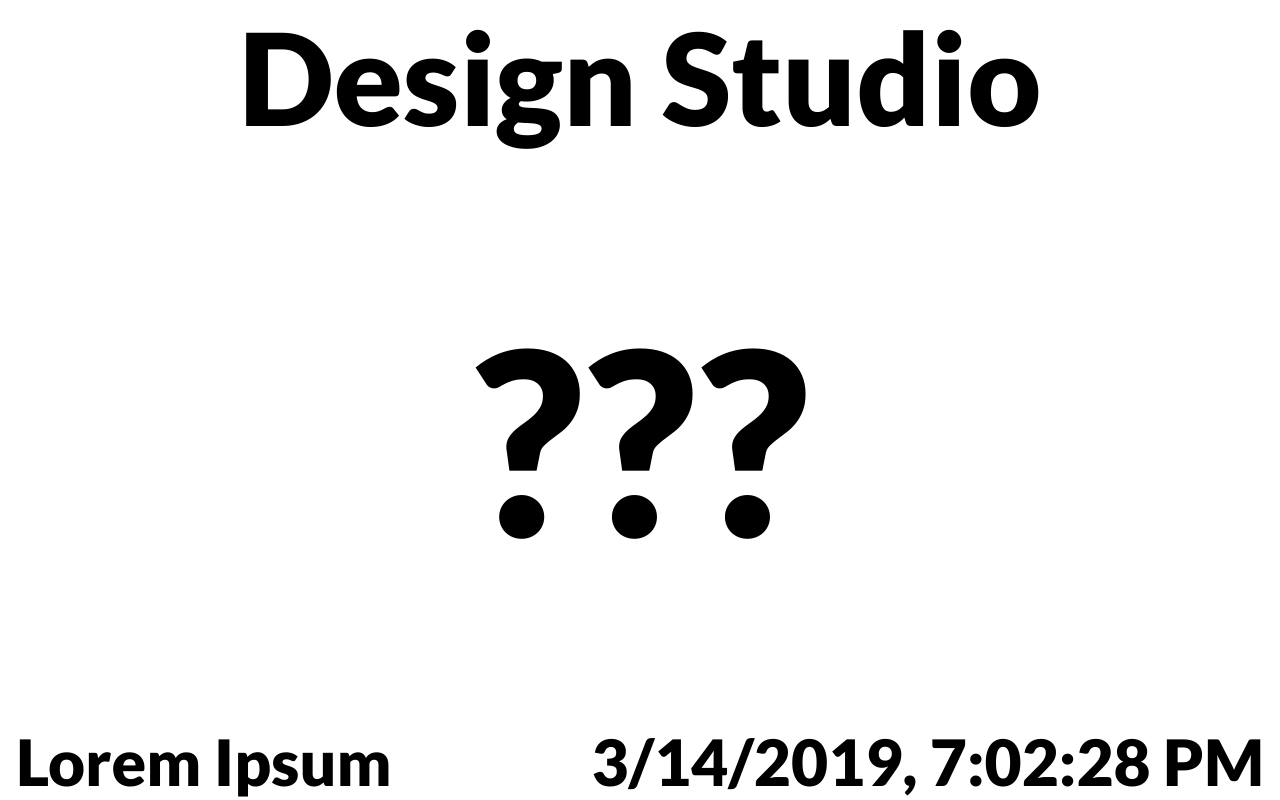
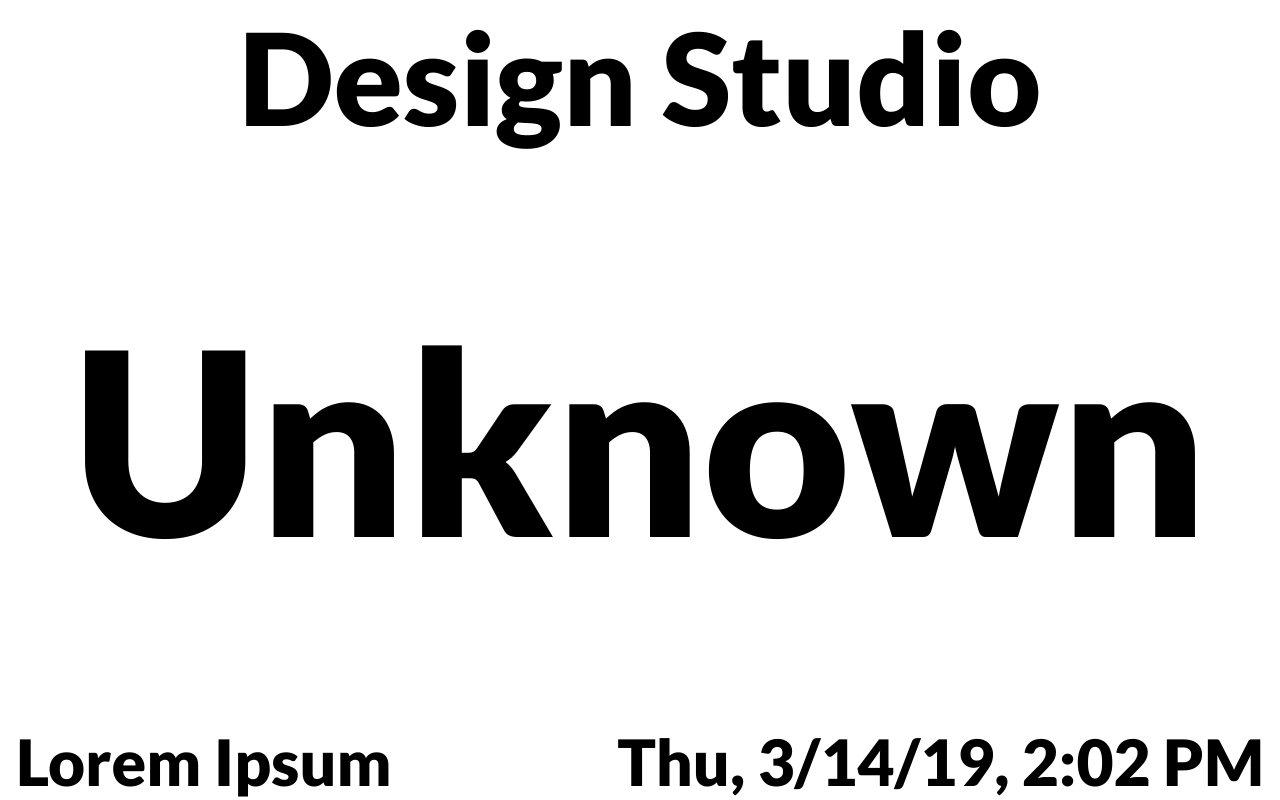
Before and after one commit to vanderbilt-design-studio/sign, a React (Create React App) app: page / in a window 1280 px wide. Built offline with nearby package versions, Linux system fonts and the light colour scheme.

Commit message:
CSS -> SCSS, start conditional formatting, finalize date format

```diff
--- a/src/App.tsx
+++ b/src/App.tsx
@@ -1,10 +1,30 @@
 import React, { Component } from "react";
 import "./App.css";
+import { Colors } from "./colors";
+
+const dateTimeOptions: Intl.DateTimeFormatOptions = {
+  timeZone: "America/Chicago",
+  weekday: "short",
+  day: "numeric",
+  month: "numeric",
+  hour: "numeric",
+  minute: "numeric",
+  year: "2-digit"
+};
+const dateTimeFormat: Intl.DateTimeFormat = new Intl.DateTimeFormat(
+  "en-US",
+  dateTimeOptions
+);
+
+interface IOpenMessage {
+  open: boolean;
+  mentor?: string;
+}
 
 interface ISignState {
   updateTimeIntervalId?: NodeJS.Timeout;
   timeString: string;
-  open?: boolean;
+  lastOpenMessage?: IOpenMessage;
 }
 
 class App extends Component<any, ISignState> {
@@ -15,7 +35,7 @@ class App extends Component<any, ISignState> {
   }
 
   private updateTime() {
-    this.setState({ timeString: new Date().toLocaleString("en-US") });
+    this.setState({ timeString: dateTimeFormat.format(new Date())});
   }
 
   public componentDidMount() {
@@ -30,10 +50,23 @@ class App extends Component<any, ISignState> {
 
   public render() {
     return (
-      <div className="app">
+      <div
+        className="app"
+        style={{
+          backgroundColor: this.state.lastOpenMessage
+            ? this.state.lastOpenMessage.open
+              ? Colors.GREEN
+              : Colors.RED
+            : Colors.WHITE
+        }}
+      >
         <h2>Design Studio</h2>
         <h1>
-          {!!this.state.open ? (this.state.open ? "Open" : "Closed") : "???"}
+          {this.state.lastOpenMessage
+            ? this.state.lastOpenMessage.open
+              ? "Open"
+              : "Closed"
+            : "Unknown"}
         </h1>
         <div className="row">
           <h3>Lorem Ipsum</h3>
```
Also changed, not shown: package.json (+10 -4 lines), src/App.scss (renamed from src/App.css), 2 other files (tests, documents, lock files or other folders).
